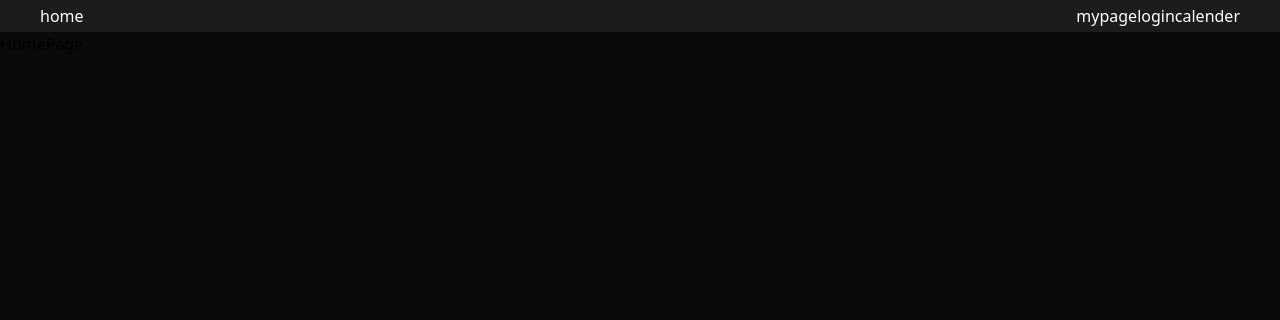
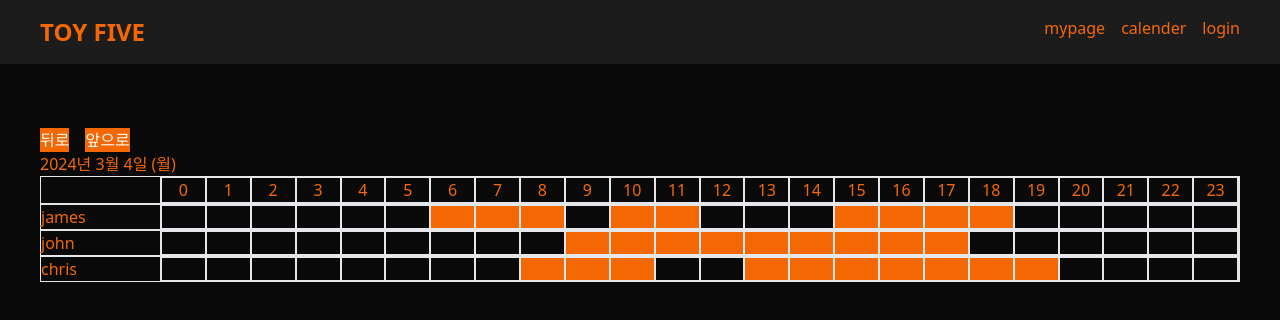
Before and after one commit to mj950313/toy-intranet2, a React (Vite) app: page / in a window 1280 px wide. Shown: the top 320 px of the page. Built offline with nearby package versions, Linux system fonts and the light colour scheme.

Commit message:
근무 일정 추가

```diff
--- a/src/App.tsx
+++ b/src/App.tsx
@@ -1,4 +1,9 @@
-import { Route, BrowserRouter as Router, Routes } from "react-router-dom";
+import {
+  Navigate,
+  Route,
+  BrowserRouter as Router,
+  Routes,
+} from "react-router-dom";
 import HomePage from "./pages/HomePage";
 import Header from "./components/Header";
 import MyPage from "./pages/MyPage";
@@ -10,12 +15,15 @@ function App() {
     <>
       <Router>
         <Header />
+        <div className="w-[1200px] mx-auto">
           <Routes>
             <Route path="/" element={<HomePage />} />
             <Route path="/mypage" element={<MyPage />} />
             <Route path="/login" element={<LoginPage />} />
             <Route path="/calender" element={<CalenderPage />} />
+            <Route path="*" element={<Navigate to="/" />} />
           </Routes>
+        </div>
       </Router>
     </>
   );
--- a/src/components/Header.tsx
+++ b/src/components/Header.tsx
@@ -2,13 +2,15 @@ import { Link } from "react-router-dom";
 
 export default function Header() {
   return (
-    <header className="bg-[#1c1c1c] sticky top-0 text-white">
-      <div className="flex justify-between w-[1200px] mx-auto py-1">
-        <Link to="/">home</Link>
-        <nav>
+    <header className="bg-mygray sticky top-0 mb-16 text-myorange">
+      <div className="flex justify-between w-[1200px] mx-auto py-4">
+        <Link to="/" className="font-bold text-2xl">
+          TOY FIVE
+        </Link>
+        <nav className="flex gap-4">
           <Link to="/mypage">mypage</Link>
+          <Link to="/calender">calender</Link>
           <Link to="/login">login</Link>
-          <Link to="/calender">calender</Link>
         </nav>
       </div>
     </header>
--- /dev/null
+++ b/src/components/TimeTable.tsx
@@ -0,0 +1,65 @@
+import { UserType } from "../user";
+import { formatTableDate } from "../util/date";
+
+type PropsType = {
+  users: UserType[];
+  date: Date;
+};
+
+const times = [
+  0, 1, 2, 3, 4, 5, 6, 7, 8, 9, 10, 11, 12, 13, 14, 15, 16, 17, 18, 19, 20, 21,
+  22, 23,
+];
+
+export default function TimeTable({ users, date }: PropsType) {
+  return (
+    <div>
+      <div className="flex border">
+        <p className="w-[120px] border-r shrink-0"></p>
+        <div className="flex border-r w-full">
+          {times.map((time) => (
+            <div key={time} className="border flex-1">
+              <p className="text-center">{time}</p>
+            </div>
+          ))}
+        </div>
+      </div>
+      {users.map((user) => {
+        const currentSchedule = user.schedules.find(
+          (s) => s.date === formatTableDate(date)
+        );
+
+        const scheduleTime = currentSchedule?.schedule.map((s) => s.time);
+
+        const timeRange = scheduleTime?.map((t) => {
+          const [start, end] = t.split("-").map(Number);
+          return { start, end };
+        });
+
+        return (
+          <div key={user.id} className="flex border">
+            <p className="w-[120px] border-r shrink-0">{user.name}</p>
+            <div className="flex border-r w-full">
+              {times.map((time, index) => {
+                const isInTimeRange = timeRange?.some(
+                  (range) => index >= range.start && index < range.end
+                );
+
+                return (
+                  <div
+                    key={time}
+                    className={`border flex-1 ${
+                      isInTimeRange && "bg-myorange"
+                    }`}
+                  >
+                    <p className="text-center h-[20px]"></p>
+                  </div>
+                );
+              })}
+            </div>
+          </div>
+        );
+      })}
+    </div>
+  );
+}
--- a/src/index.css
+++ b/src/index.css
@@ -5,4 +5,9 @@
 body {
   background-color: #0a0a0a;
   margin: 0;
+  color: #f46804;
 }
+
+a {
+  color: #f46804;
+}
--- a/src/pages/HomePage.tsx
+++ b/src/pages/HomePage.tsx
@@ -1,16 +1,42 @@
 import { useSelector } from "react-redux";
 import { UserType } from "../user.ts";
+import { formatDate } from "../util/date.ts";
+import { useState } from "react";
+import TimeTable from "../components/TimeTable.tsx";
 
 type StateType = {
-  user: UserType;
+  users: UserType[];
 };
 
 export default function HomePage() {
-  const user = useSelector((state: StateType) => state.user);
+  const users = useSelector((state: StateType) => state.users);
+
+  const [date, setDate] = useState(new Date());
+
+  const goToPrevDay = () => {
+    const prevDay = new Date(date);
+    prevDay.setDate(date.getDate() - 1);
+    setDate(prevDay);
+  };
+
+  const goToNextDay = () => {
+    const nextDay = new Date(date);
+    nextDay.setDate(date.getDate() + 1);
+    setDate(nextDay);
+  };
 
   return (
-    <>
-      <h1>HomePage</h1>
-    </>
+    <section>
+      <div>
+        <button onClick={goToPrevDay} className="bg-myorange text-white mr-4">
+          뒤로
+        </button>
+        <button onClick={goToNextDay} className="bg-myorange text-white">
+          앞으로
+        </button>
+        <p>{formatDate(date)}</p>
+      </div>
+      <TimeTable users={users} date={date} />
+    </section>
   );
 }
--- a/src/store/store.ts
+++ b/src/store/store.ts
@@ -3,6 +3,6 @@ import counterSlice from "./userSlice.ts";
 
 export default configureStore({
   reducer: {
-    user: counterSlice,
+    users: counterSlice,
   },
 });
--- a/src/store/userSlice.ts
+++ b/src/store/userSlice.ts
@@ -1,9 +1,9 @@
 import { createSlice } from "@reduxjs/toolkit";
-import { initialUser } from "../user.ts";
+import { initialUsers } from "../user.ts";
 
 export const counterSlice = createSlice({
-  name: "user",
-  initialState: initialUser,
+  name: "users",
+  initialState: initialUsers,
   reducers: {},
 });
 
--- a/src/user.ts
+++ b/src/user.ts
@@ -1,4 +1,5 @@
-export const user = {
+export const users = [
+  {
     id: "u1",
     email: "example@gmail.com",
     name: "myname",
@@ -22,33 +23,146 @@ export const user = {
         ],
       },
     ],
-};
+  },
+];
 
-export const initialUser: UserType = {
+export const initialUsers: UserType[] = [
+  {
     id: "u1",
-  email: "example@gmail.com",
-  name: "myname",
+    email: "james@gmail.com",
+    name: "james",
     schedules: [
       {
-      id: "",
+        id: "sc1",
         date: "2024-03-04",
         schedule: [
-        { id: "s1", time: "06-09", title: "", description: "" },
-        { id: "s2", time: "10-12", title: "", description: "" },
-        { id: "s3", time: "15-19", title: "", description: "" },
+          {
+            id: "s1",
+            time: "06-09",
+            title: "title1",
+            description: "description1",
+          },
+          {
+            id: "s2",
+            time: "10-12",
+            title: "title2",
+            description: "description2",
+          },
+          {
+            id: "s3",
+            time: "15-19",
+            title: "title3",
+            description: "description3",
+          },
         ],
       },
       {
-      id: "",
+        id: "sc2",
         date: "2024-03-05",
         schedule: [
-        { id: "s1", time: "06-09", title: "", description: "" },
-        { id: "s2", time: "10-12", title: "", description: "" },
-        { id: "s3", time: "15-19", title: "", description: "" },
+          {
+            id: "ss1",
+            time: "07-09",
+            title: "title1",
+            description: "description1",
+          },
+          {
+            id: "ss2",
+            time: "12-19",
+            title: "title2",
+            description: "description2",
+          },
         ],
       },
     ],
-};
+  },
+  {
+    id: "u2",
+    email: "john@gmail.com",
+    name: "john",
+    schedules: [
+      {
+        id: "sc1",
+        date: "2024-03-04",
+        schedule: [
+          {
+            id: "s1",
+            time: "09-18",
+            title: "title1",
+            description: "description1",
+          },
+        ],
+      },
+      {
+        id: "sc2",
+        date: "2024-03-05",
+        schedule: [
+          {
+            id: "s1",
+            time: "10-20",
+            title: "title1",
+            description: "description1",
+          },
+        ],
+      },
+    ],
+  },
+  {
+    id: "u3",
+    email: "chris@gmail.com",
+    name: "chris",
+    schedules: [
+      {
+        id: "sc1",
+        date: "2024-03-04",
+        schedule: [
+          {
+            id: "s1",
+            time: "08-11",
+            title: "title1",
+            description: "description1",
+          },
+          {
+            id: "s2",
+            time: "13-20",
+            title: "title2",
+            description: "description2",
+          },
+        ],
+      },
+      {
+        id: "sc2",
+        date: "2024-03-05",
+        schedule: [
+          {
+            id: "s1",
+            time: "11-21",
+            title: "title1",
+            description: "description1",
+          },
+        ],
+      },
+      {
+        id: "sc3",
+        date: "2024-03-06",
+        schedule: [
+          {
+            id: "s1",
+            time: "09-12",
+            title: "title1",
+            description: "description1",
+          },
+          {
+            id: "s2",
+            time: "14-19",
+            title: "title2",
+            description: "description2",
+          },
+        ],
+      },
+    ],
+  },
+];
 
 export type UserType = {
   id: string;
--- /dev/null
+++ b/src/util/date.ts
@@ -0,0 +1,16 @@
+export const formatDate = (date: Date) => {
+  const year = date.getFullYear();
+  const month = String(date.getMonth() + 1);
+  const day = String(date.getDate());
+  const days = ["일", "월", "화", "수", "목", "금", "토"];
+  const dayOfWeek = days[date.getDay()];
+  return `${year}년 ${month}월 ${day}일 (${dayOfWeek})`;
+};
+
+export const formatTableDate = (date: Date) => {
+  const year = date.getFullYear();
+  const month = String(date.getMonth() + 1).padStart(2, "0");
+  const day = String(date.getDate()).padStart(2, "0");
+
+  return `${year}-${month}-${day}`;
+};
--- a/tailwind.config.js
+++ b/tailwind.config.js
@@ -2,7 +2,12 @@
 export default {
   content: ["./src/**/*.{js,jsx,ts,tsx}"],
   theme: {
-    extend: {},
+    extend: {
+      colors: {
+        myorange: "#f46804",
+        mygray: "#1c1c1c",
+      },
+    },
   },
   plugins: [],
 };
```
Lines whose indentation alone changed are shown as unchanged.
